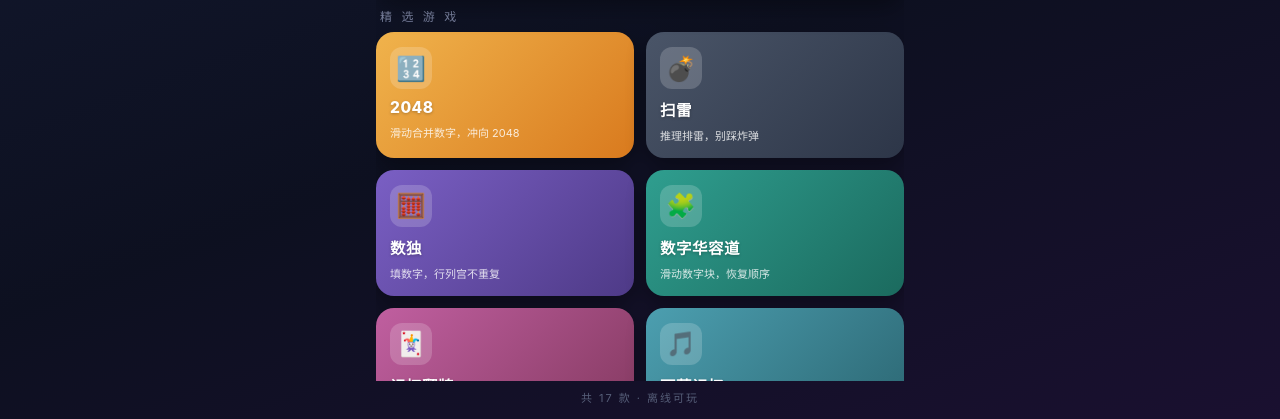
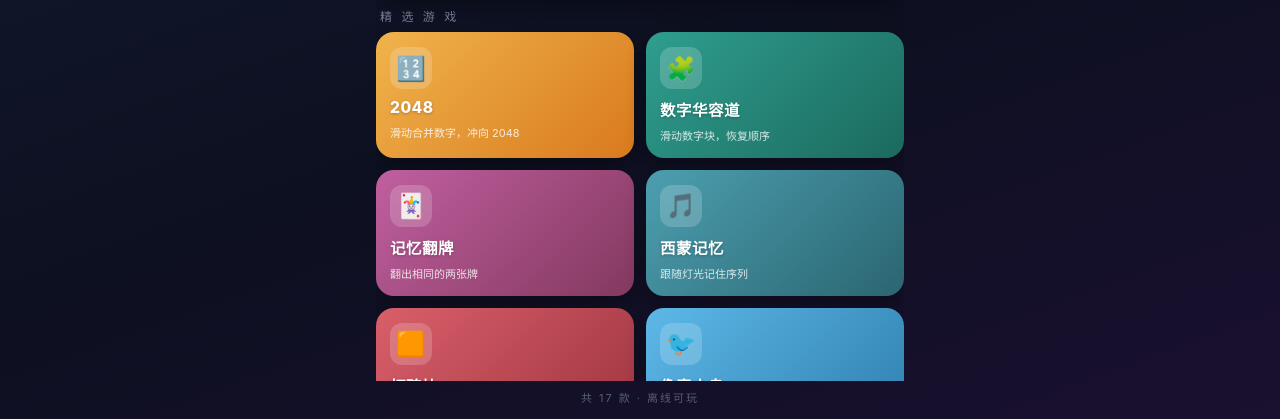
Before and after one commit to qin11hao0920-sketch/games-app, a plain HTML site: page index.html in a window 1280 px wide. Shown: the part 381-800 px from the top of the page. Drawn offline with Linux system fonts and the light colour scheme.

Commit message:
Update index.html

```diff
--- a/index.html
+++ b/index.html
@@ -188,8 +188,6 @@
   // ===== 精选游戏列表（文件名，图标，名称，简介，渐变色） =====
   var GAMES = [
     { f: '2048.html',      i: '🔢', n: '2048',       d: '滑动合并数字，冲向 2048', g: ['#f0b34c', '#d97a1e'] },
-    { f: '扫雷.html',       i: '💣', n: '扫雷',        d: '推理排雷，别踩炸弹',     g: ['#4a5568', '#2d3648'] },
-    { f: '数独.html',       i: '🧮', n: '数独',        d: '填数字，行列宫不重复',   g: ['#7a5fc4', '#4e3a87'] },
     { f: '数字华容道.html', i: '🧩', n: '数字华容道',  d: '滑动数字块，恢复顺序',   g: ['#2f9e8f', '#1b6a5e'] },
     { f: '记忆翻牌.html',   i: '🃏', n: '记忆翻牌',    d: '翻出相同的两张牌',       g: ['#c05fa0', '#83395f'] },
     { f: '西蒙记忆.html',   i: '🎵', n: '西蒙记忆',    d: '跟随灯光记住序列',       g: ['#4c9fb0', '#2b6571'] },
```
